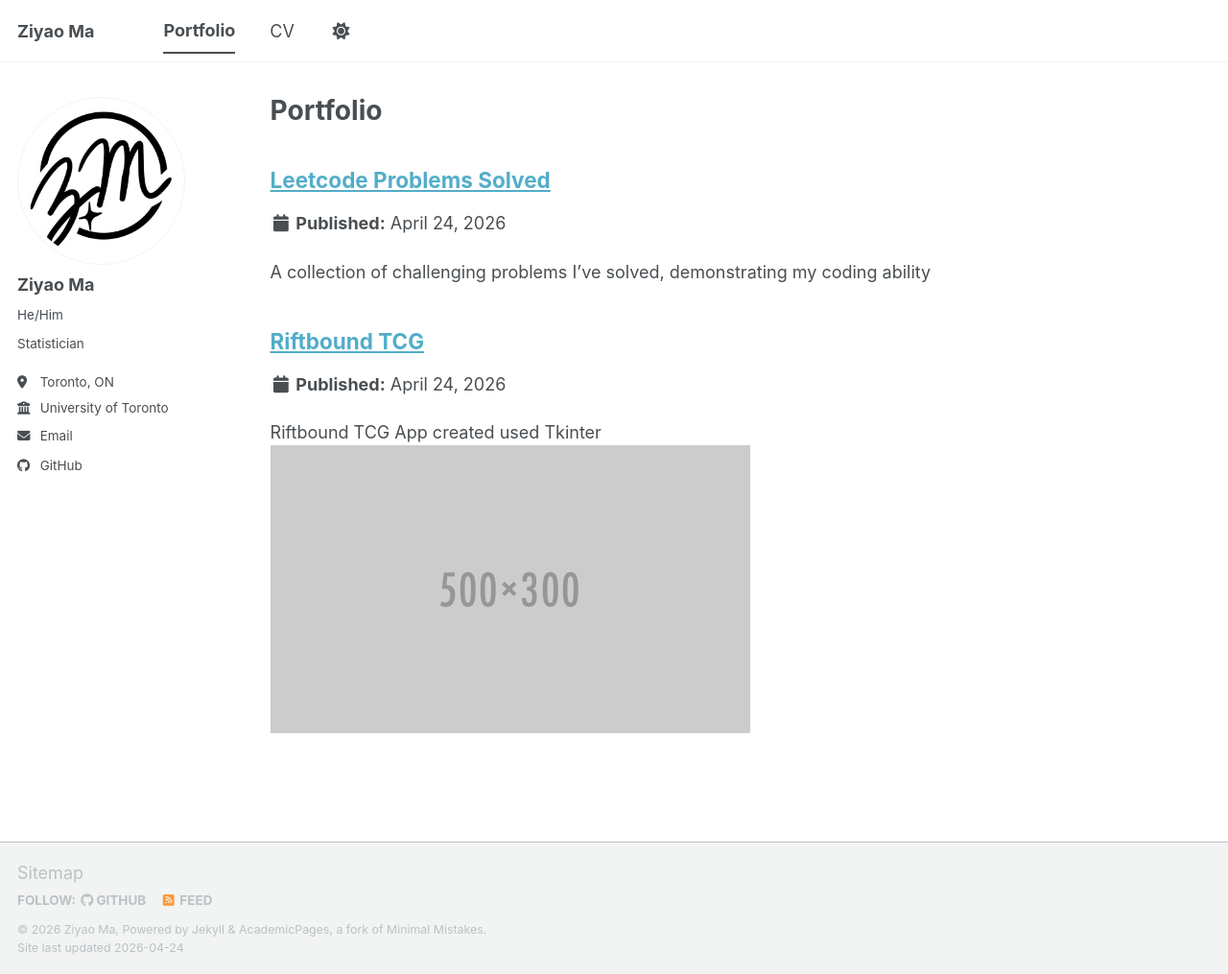
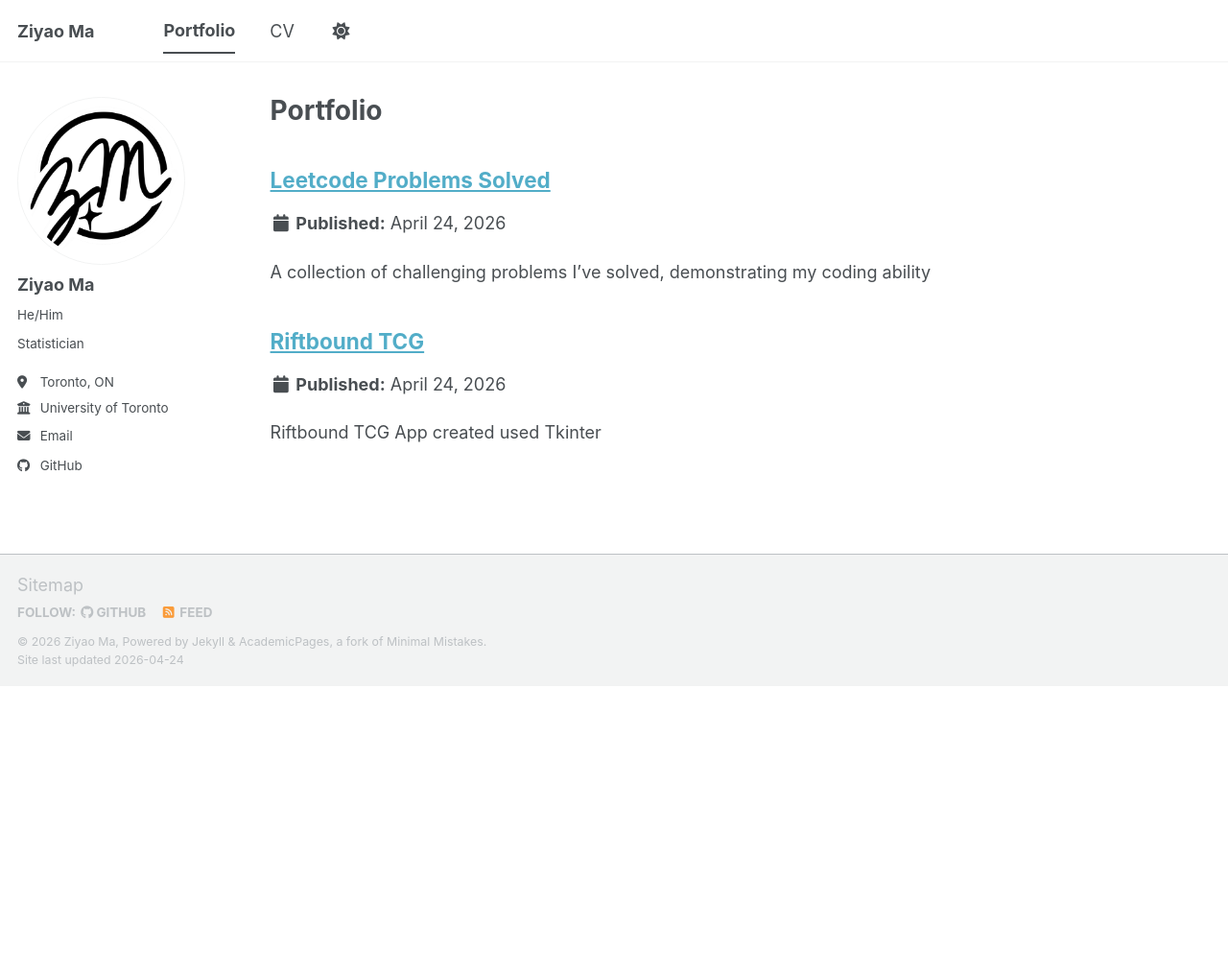
Before and after one commit to ziyaoma1/ziyaoma1.github.io, a Jekyll site: the page built from _pages/portfolio.html, in a window 1280 px wide and 1015 px high. Shown: the whole window at 96% size. Built offline with Jekyll 4.4.1, drawn with Linux system fonts in a browser that asks for light colours; a script bundle is joined from its source files by our own code; library files that are not in the unit come from our copies.

Commit message:
Update portfolio-2.html

```diff
--- a/_portfolio/portfolio-2.html
+++ b/_portfolio/portfolio-2.html
@@ -1,6 +1,6 @@
 ---
 title: "Riftbound TCG"
-excerpt: "Riftbound TCG App created used Tkinter <br/><img src='/images/500x300.png'>"
+excerpt: "Riftbound TCG App created used Tkinter"
 collection: portfolio
 ---
 
```
